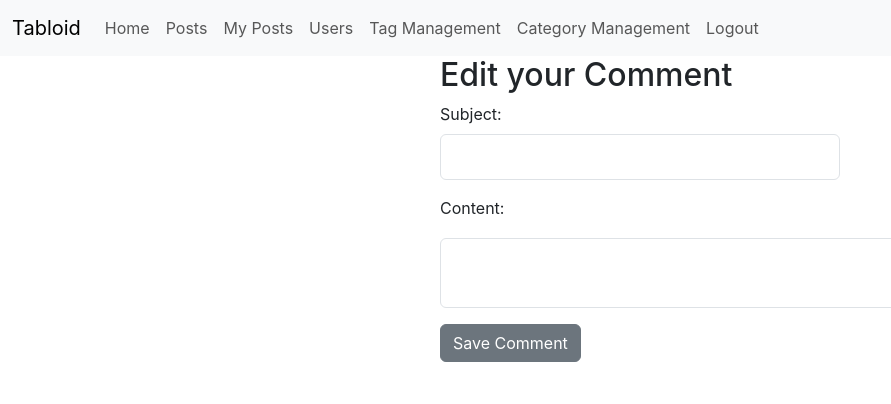
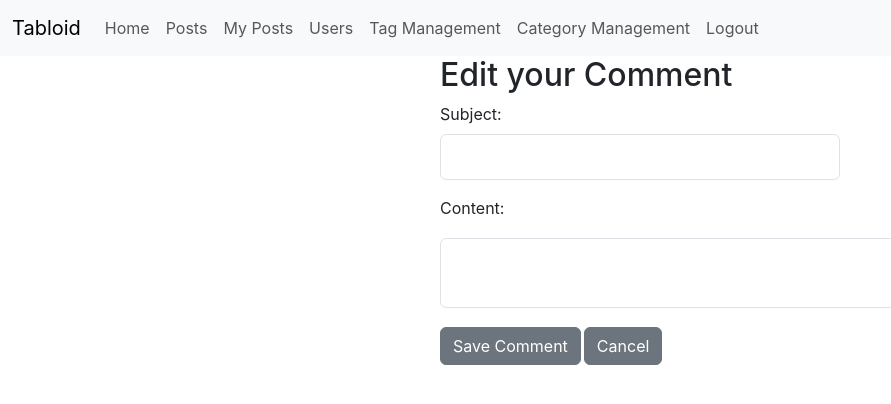
Before and after one commit to NewForce-Cohort-7/tabloidfullstack-agnostic-pillows, a React (Create React App) app in the folder TabloidFullStack/TabloidFullStack/client/tabloid/: page /comment/edit/1 in a window 1280 px wide. Shown: the top 404 px of the page, without its empty margins (0-891 px from the left). Built offline with nearby package versions, Linux system fonts and the light colour scheme; no server answers; sample sign-in values are in the browser's storage.

Commit message:
added cancel button to edit comment form

```diff
--- a/TabloidFullStack/TabloidFullStack/client/tabloid/src/components/Comments/CommentEdit.js
+++ b/TabloidFullStack/TabloidFullStack/client/tabloid/src/components/Comments/CommentEdit.js
@@ -1,6 +1,6 @@
 import { useContext, useEffect, useState } from "react"
 import { editComment, getCommentById } from "../../Managers/CommentManager.js";
-import { useNavigate, useParams } from "react-router-dom";
+import { useNavigate, useParams, Link } from "react-router-dom";
 import { Button, FormGroup, Input, Label } from "reactstrap";
 
 export const CommentEdit = () => {
@@ -85,8 +85,8 @@ export const CommentEdit = () => {
                 </FormGroup>
 
 
-            <Button
-                onClick={(clickEvent) => handleSaveButtonClick(clickEvent)} className="btn btn-primary">Save Comment</Button>
+            <Button onClick={(clickEvent) => handleSaveButtonClick(clickEvent)} className="btn btn-primary">Save Comment</Button>
+            <Button tag={Link} to={`/comments/${editedComment.postId}`} className="comment-btn">Cancel</Button>
         </form>
     );
 }
```
